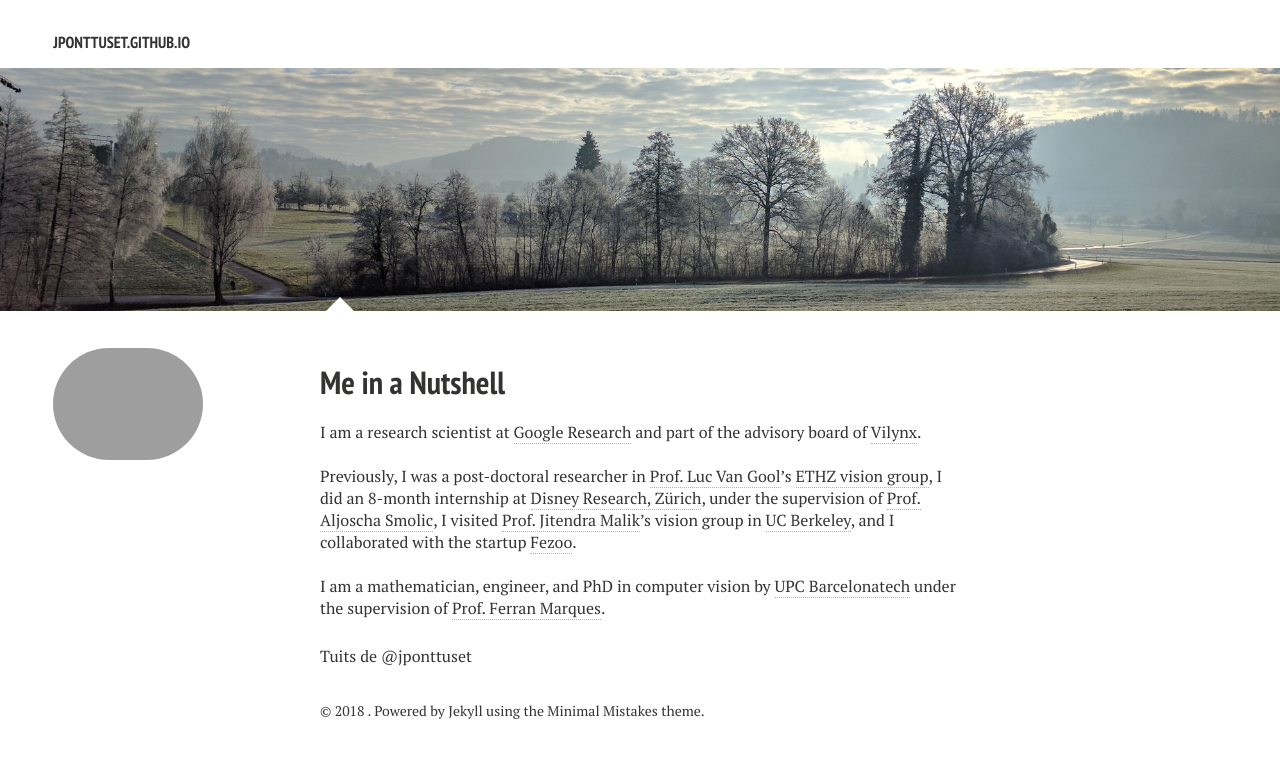
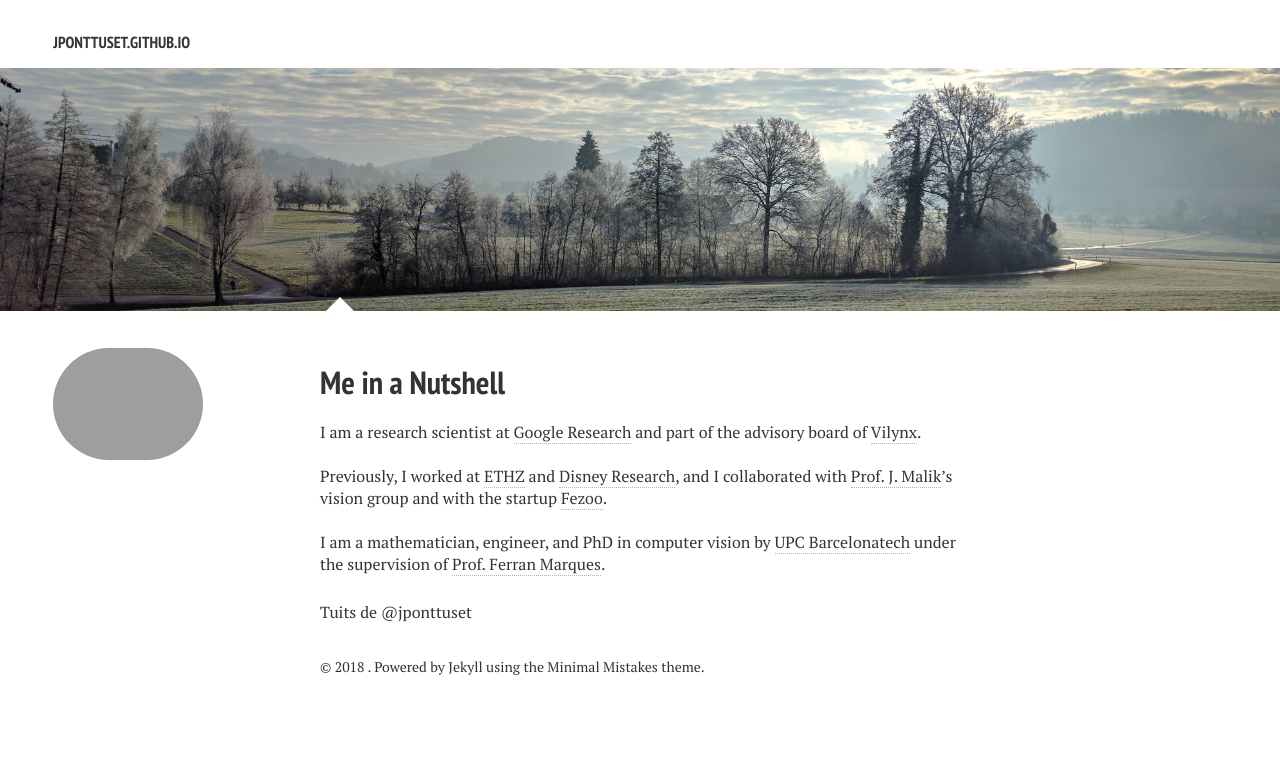
Before and after one commit to jponttuset/jponttuset.github.io, a Jekyll site: the page built from index.md, in a window 1280 px wide. Shown: the top 758 px of the page. Built offline with Jekyll 4.4.1, drawn with Linux system fonts in a browser that asks for light colours; nearby versions of some CDN libraries; comment, search, counter and statistics services are not loaded.

Commit message:
-Shortened

```diff
--- a/index.md
+++ b/index.md
@@ -7,10 +7,14 @@
   feature: trees.jpg
 ---
 
-I am a research scientist at <a href="https://research.google.com" target="_blank">Google Research</a> and part of the advisory board of <a href="http://www.vilynx.com/index.html" target="_blank">Vilynx</a>.
+I am a research scientist at <a href="https://research.google.com" target="_blank">Google Research</a>
+and part of the advisory board of <a href="http://www.vilynx.com/index.html" target="_blank">Vilynx</a>.
 
 <br />
-Previously, I was a post-doctoral researcher in [Prof. Luc Van Gool](http://www.vision.ee.ethz.ch/members/get_member.cgi?id=1)'s [ETHZ vision group](http://www.vision.ee.ethz.ch/index.en.html), I did an 8-month internship at <a href="http://www.disneyresearch.com/research-labs/disney-research-zurich/" target="_blank">Disney Research, Zürich</a>, under the supervision of <a href="http://zurich.disneyresearch.com/~smolica/" target="_blank">Prof. Aljoscha Smolic</a>, I visited <a href="http://www.cs.berkeley.edu/~malik/" target="_blank">Prof. Jitendra Malik</a>'s vision group in <a href="http://www.berkeley.edu" target="_blank">UC Berkeley</a>, and I collaborated with the startup <a href="http://fezoo.cat" target="_blank">Fezoo</a>.
+Previously, I worked at <a href="http://www.vision.ee.ethz.ch/index.en.html" target="_blank">ETHZ</a>
+and <a href="http://www.disneyresearch.com/research-labs/disney-research-zurich/" target="_blank">Disney Research</a>,
+and I collaborated with <a href="http://www.cs.berkeley.edu/~malik/" target="_blank">Prof. J. Malik</a>'s vision group
+and with the startup <a href="http://fezoo.cat" target="_blank">Fezoo</a>.
 
 <br />
 I am a mathematician, engineer, and PhD in computer vision by <a href="http://www.upc.edu" target="_blank">UPC Barcelonatech</a> under the supervision of <a href="https://imatge.upc.edu/web/ferran" target="_blank">Prof. Ferran Marques</a>.
```
